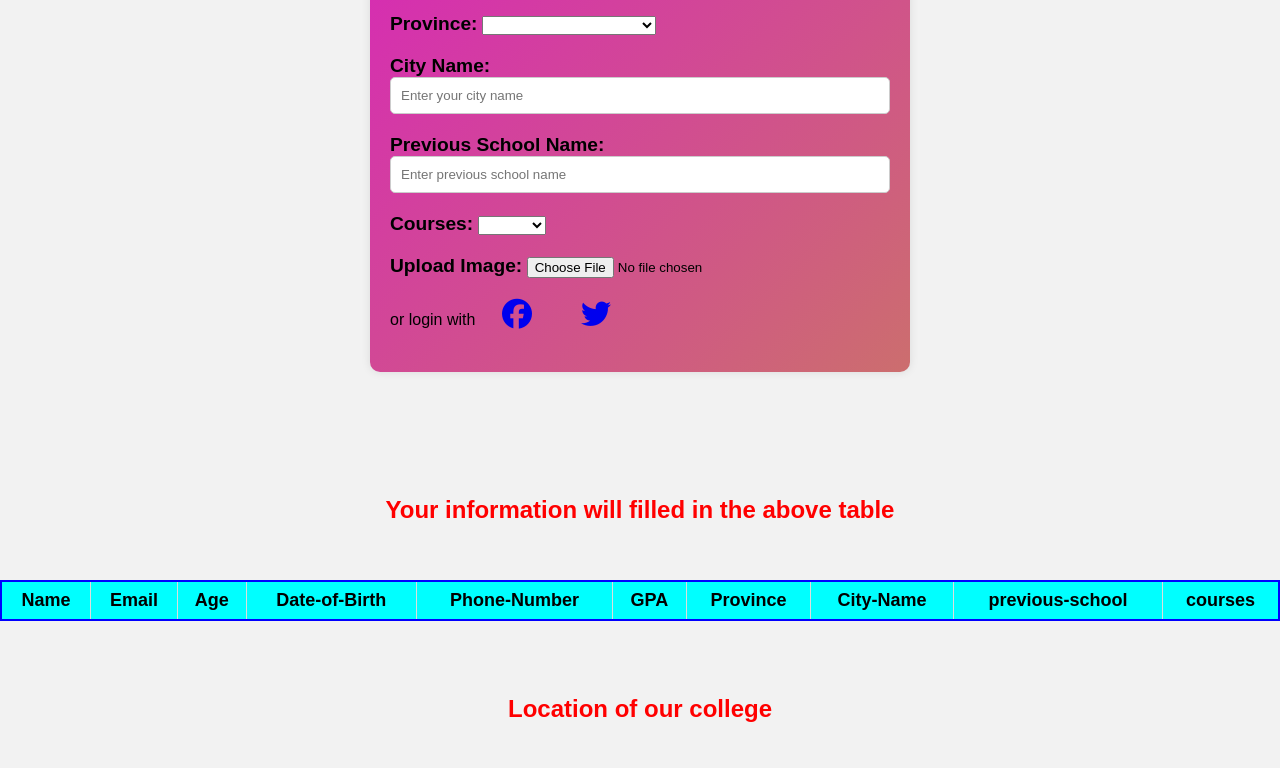
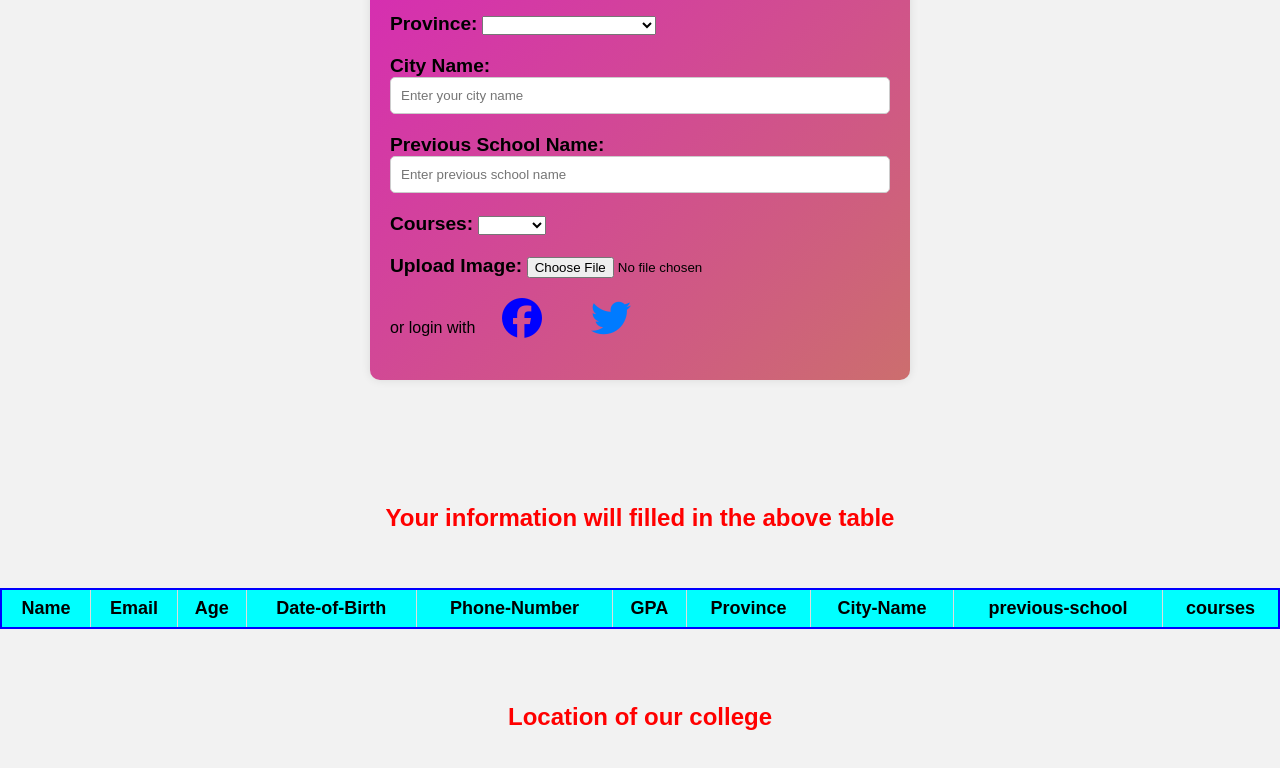
Before and after one commit to Bipinspk/Assignment, a plain HTML site: page index.html in a window 1280 px wide. Shown: the part 1721-2489 px from the top of the page. Drawn offline with Linux system fonts and the light colour scheme.

Commit message:
Update assigment.css

```diff
--- a/assigment.css
+++ b/assigment.css
@@ -22,6 +22,7 @@ nav ul li a {
 nav ul li a:hover {
   background-color: #555;
 }
+
 .animated-sentence {
   font-family: Arial, sans-serif;
   font-size: 36px;
@@ -153,6 +154,18 @@ body {
   input[type="submit"]:hover {
     background-color: #0056b3;
   }
+  .fa-facebook{
+    font-size: 40px;
+    color: blue;
+  }
+  .fa-twitter{
+    font-size: 40px;
+    color: #007bff;
+  }
+  .fa-square-instagram{
+    font-size: 30px;
+    background: linear-gradient(yellow,#fd5949,blue);
+  }
 
   h3{
     color: red;
```
